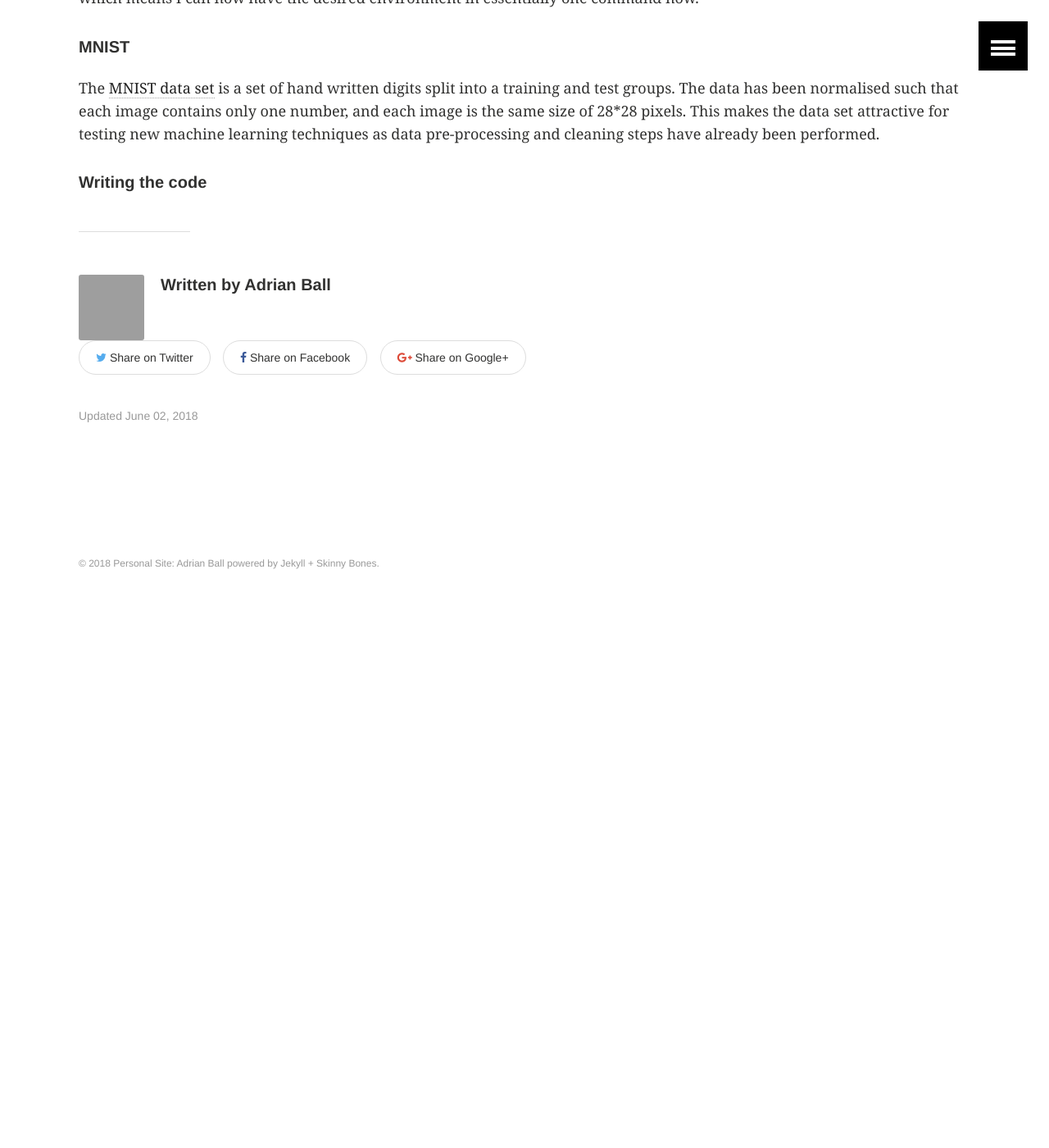
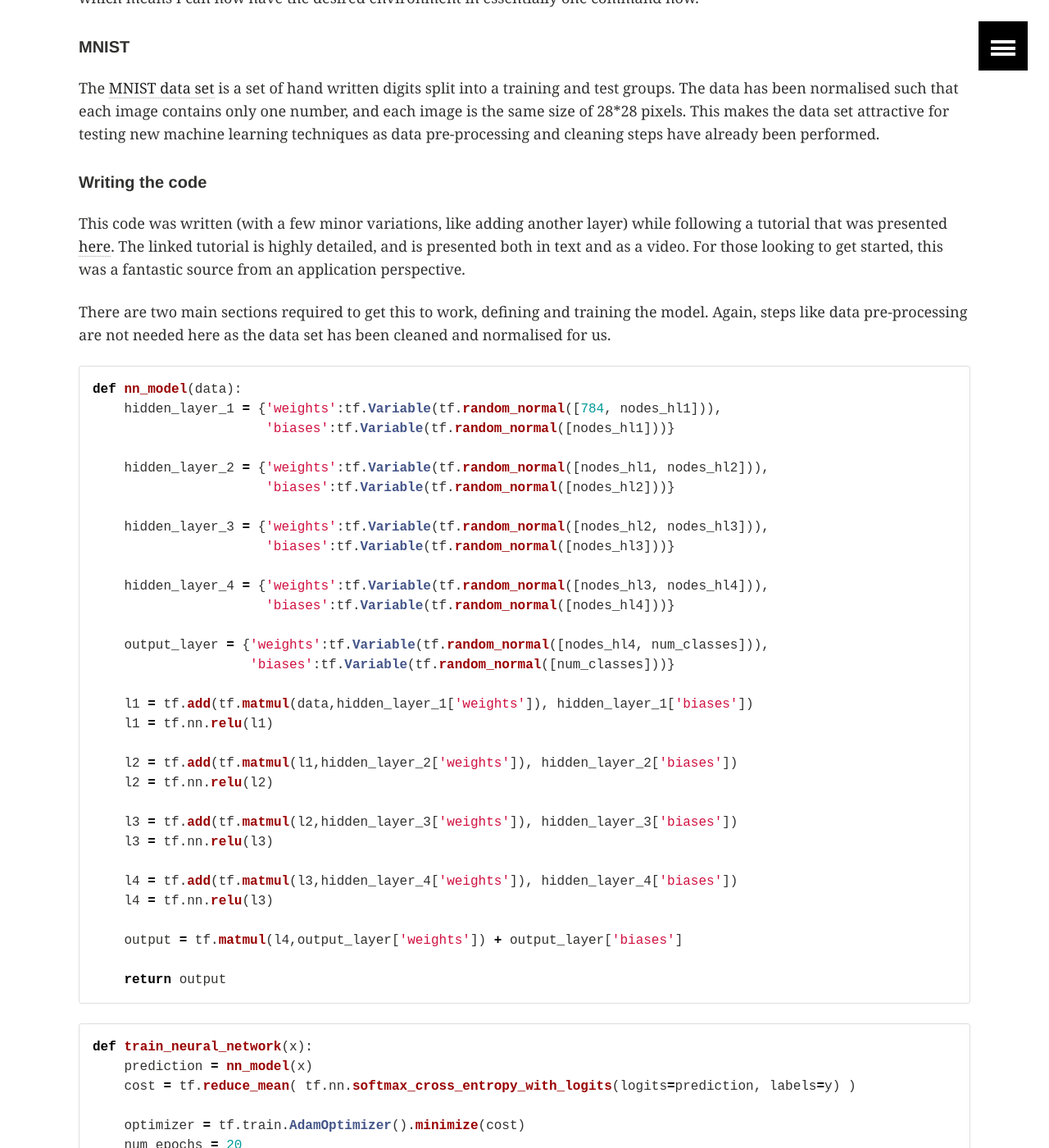
Before and after one commit to Adrian-Ball/adrian-ball.github.io, a Jekyll site: the page built from _posts/general/2018-06-02-introduction-to-tensor-flow-and-MNIST.md, in a window 1280 px wide and 1400 px high, scrolled down 1474 px. Shown: the whole window at 82% size. Built offline with Jekyll 4.4.1, drawn with Linux system fonts in a browser that asks for light colours; before the commit the page ends 2247 px from its top, so only the background shows below that; some of the changed text lies outside the part shown.

Commit message:
added code snippets to the page

```diff
--- a/_posts/general/2018-06-02-introduction-to-tensor-flow-and-MNIST.md
+++ b/_posts/general/2018-06-02-introduction-to-tensor-flow-and-MNIST.md
@@ -28,3 +28,85 @@ The installation of everything in order to get Tensorflow to work was a real nig
 The [MNIST data set](http://yann.lecun.com/exdb/mnist/) is a set of hand written digits split into a training and test groups. The data has been normalised such that each image contains only one number, and each image is the same size of 28*28 pixels. This makes the data set attractive for testing new machine learning techniques as data pre-processing and cleaning steps have already been performed.
 
 <h5> Writing the code </h5>
+
+This code was written (with a few minor variations, like adding another layer) while following a tutorial that was presented [here](https://pythonprogramming.net/tensorflow-introduction-machine-learning-tutorial/). The linked tutorial is highly detailed, and is presented both in text and as a video. For those looking to get started, this was a fantastic source from an application perspective.
+
+There are two main sections required to get this to work, defining and training the model. Again, steps like data pre-processing are not needed here as the data set has been cleaned and normalised for us.
+
+{% highlight python %}
+
+def nn_model(data):
+    hidden_layer_1 = {'weights':tf.Variable(tf.random_normal([784, nodes_hl1])),
+                      'biases':tf.Variable(tf.random_normal([nodes_hl1]))}
+
+    hidden_layer_2 = {'weights':tf.Variable(tf.random_normal([nodes_hl1, nodes_hl2])),
+                      'biases':tf.Variable(tf.random_normal([nodes_hl2]))}
+
+    hidden_layer_3 = {'weights':tf.Variable(tf.random_normal([nodes_hl2, nodes_hl3])),
+                      'biases':tf.Variable(tf.random_normal([nodes_hl3]))}
+
+    hidden_layer_4 = {'weights':tf.Variable(tf.random_normal([nodes_hl3, nodes_hl4])),
+                      'biases':tf.Variable(tf.random_normal([nodes_hl4]))}
+
+    output_layer = {'weights':tf.Variable(tf.random_normal([nodes_hl4, num_classes])),
+                    'biases':tf.Variable(tf.random_normal([num_classes]))}
+
+    l1 = tf.add(tf.matmul(data,hidden_layer_1['weights']), hidden_layer_1['biases'])
+    l1 = tf.nn.relu(l1)
+
+    l2 = tf.add(tf.matmul(l1,hidden_layer_2['weights']), hidden_layer_2['biases'])
+    l2 = tf.nn.relu(l2)
+
+    l3 = tf.add(tf.matmul(l2,hidden_layer_3['weights']), hidden_layer_3['biases'])
+    l3 = tf.nn.relu(l3)
+
+    l4 = tf.add(tf.matmul(l3,hidden_layer_4['weights']), hidden_layer_4['biases'])
+    l4 = tf.nn.relu(l3)
+
+    output = tf.matmul(l4,output_layer['weights']) + output_layer['biases']
+
+    return output
+
+{% endhighlight %}
+
+
+{% highlight python %}
+
+def train_neural_network(x):
+    prediction = nn_model(x)
+    cost = tf.reduce_mean( tf.nn.softmax_cross_entropy_with_logits(logits=prediction, labels=y) )
+
+    optimizer = tf.train.AdamOptimizer().minimize(cost)
+    num_epochs = 20
+    with tf.Session() as sess:
+        sess.run(tf.global_variables_initializer())
+
+        for epoch in range(num_epochs):
+            epoch_loss = 0
+            for _ in range(int(mnist.train.num_examples/batch_size)):
+                epoch_x, epoch_y = mnist.train.next_batch(batch_size)
+                _, c = sess.run([optimizer, cost], feed_dict={x: epoch_x, y: epoch_y})
+                epoch_loss += c
+
+            print('Epoch', epoch, 'completed out of',num_epochs,'loss:',epoch_loss)
+
+        correct = tf.equal(tf.argmax(prediction, 1), tf.argmax(y, 1))
+        accuracy = tf.reduce_mean(tf.cast(correct, 'float'))
+        #print('Accuracy:',accuracy.eval({x:mnist.test.images, y:mnist.test.labels}))
+
+        #The above accuracy spits the dummy and complains of running out of memory, so we
+        #assess the accuracy in batches. We use the same batch size as training for simplicity.
+        #c/o - https://github.com/tensorflow/tensorflow/issues/136
+        batch_num = int(mnist.test.num_examples / batch_size)
+        test_accuracy = 0
+
+        for i in range(batch_num):
+            batch = mnist.test.next_batch(batch_size)
+            test_accuracy += accuracy.eval(feed_dict={x: batch[0],
+                                              y: batch[1]})
+                                              #keep_prob: 1.0})
+
+        test_accuracy /= batch_num
+        print("test accuracy %g"%test_accuracy)
+
+{% endhighlight %}
```
